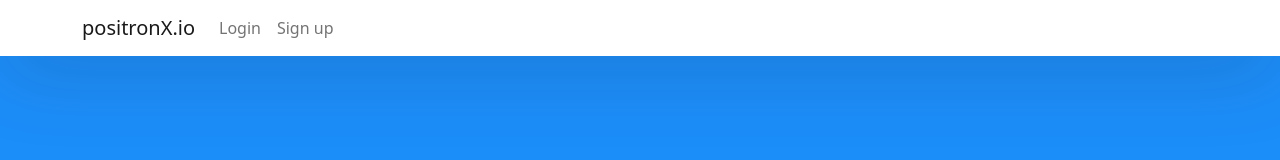
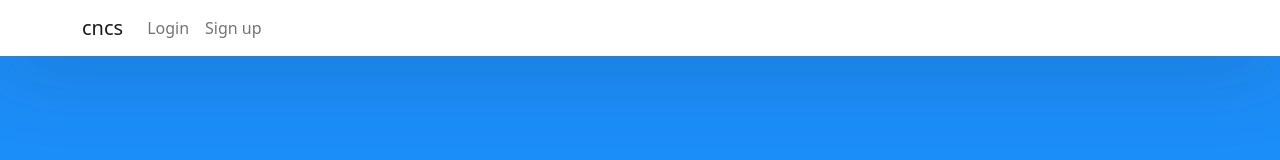
Before and after one commit to weldsk/casual-nocode-service, a React (Create React App) app: page /sign-in in a window 1280 px wide. Shown: the top 160 px of the page. Built offline with nearby package versions, Linux system fonts and the light colour scheme.

Commit message:
名前変更

```diff
--- a/client/App.tsx
+++ b/client/App.tsx
@@ -13,7 +13,7 @@ function App() {
       <nav className="navbar navbar-expand-lg navbar-light fixed-top">
         <div className="container">
           <Link className="navbar-brand" to={"/"}>
-            positronX.io
+            cncs
           </Link>
           <div className="collapse navbar-collapse" id="navbarTogglerDemo02">
             <ul className="navbar-nav ml-auto">
```
